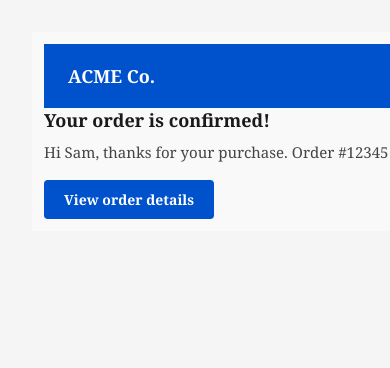
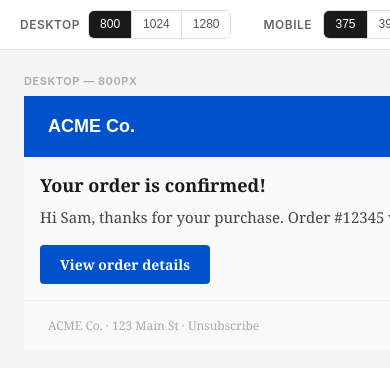
Before and after one commit to sambaines/panes, a React (Vite) app: page / in a window 390 px wide. Shown: the top 368 px of the page. Built offline with nearby package versions, Linux system fonts and the light colour scheme.

Commit message:
Step 4: Select options for different widths to view emails on desktop and mobile frames

```diff
--- /dev/null
+++ b/src/App.css
@@ -0,0 +1,99 @@
+.app {
+  min-height: 100vh;
+  display: flex;
+  flex-direction: column;
+}
+
+/* ── Controls bar ─────────────────────────────────── */
+
+.controls {
+  display: flex;
+  align-items: center;
+  gap: 8px;
+  padding: 10px 20px;
+  background: #fff;
+  border-bottom: 1px solid #e4e4e4;
+  position: sticky;
+  top: 0;
+  z-index: 10;
+}
+
+.controls__divider {
+  width: 1px;
+  height: 20px;
+  background: #e4e4e4;
+  margin: 0 8px;
+}
+
+/* ── Width picker ─────────────────────────────────── */
+
+.width-picker {
+  display: flex;
+  align-items: center;
+  gap: 8px;
+}
+
+.width-picker__label {
+  font-size: 12px;
+  font-weight: 600;
+  color: #666;
+  letter-spacing: 0.04em;
+  text-transform: uppercase;
+  min-width: 52px;
+}
+
+.width-picker__buttons {
+  display: flex;
+  border: 1px solid #ddd;
+  border-radius: 6px;
+  overflow: hidden;
+}
+
+.width-picker__buttons button {
+  padding: 4px 11px;
+  border: none;
+  border-right: 1px solid #ddd;
+  background: #fff;
+  font-size: 12px;
+  color: #555;
+  cursor: pointer;
+  line-height: 1.6;
+  transition: background 0.1s;
+}
+
+.width-picker__buttons button:last-child {
+  border-right: none;
+}
+
+.width-picker__buttons button:hover:not(.active) {
+  background: #f5f5f5;
+}
+
+.width-picker__buttons button.active {
+  background: #1a1a1a;
+  color: #fff;
+}
+
+/* ── Panes ────────────────────────────────────────── */
+
+.panes {
+  display: flex;
+  gap: 40px;
+  padding: 24px;
+  align-items: flex-start;
+}
+
+.pane-col {
+  display: flex;
+  flex-direction: column;
+  gap: 8px;
+  flex-shrink: 0;
+}
+
+.pane-label {
+  font-size: 11px;
+  font-weight: 600;
+  color: #aaa;
+  letter-spacing: 0.05em;
+  text-transform: uppercase;
+}
--- a/src/App.tsx
+++ b/src/App.tsx
@@ -1,35 +1,73 @@
+import { useState } from 'react'
 import { EmailPane } from './EmailPane'
+import { WidthPicker } from './WidthPicker'
+import './App.css'
+
+const DESKTOP_PRESETS = [800, 1024, 1280]
+const MOBILE_PRESETS = [375, 390, 414]
 
 const SAMPLE_HTML = `<!DOCTYPE html>
 <html>
 <head>
 <style>
-  body { font-family: Georgia, serif; background: #f9f9f9; margin: 0; padding: 24px; }
-  h1 { font-size: 22px; color: #1a1a1a; margin-bottom: 8px; }
-  p { font-size: 15px; color: #444; line-height: 1.6; margin-bottom: 16px; }
+  body { font-family: Georgia, serif; background: #f9f9f9; margin: 0; padding: 0; }
   .header { background: #0052cc; padding: 20px 24px; }
-  .header h2 { color: #fff; margin: 0; font-size: 18px; }
+  .header h2 { color: #fff; margin: 0; font-size: 18px; font-family: sans-serif; }
+  .body { padding: 24px; }
+  h1 { font-size: 22px; color: #1a1a1a; margin: 0 0 8px; }
+  p { font-size: 15px; color: #444; line-height: 1.6; margin: 0 0 16px; }
   .cta { display: inline-block; padding: 10px 20px; background: #0052cc; color: #fff;
          border-radius: 4px; font-size: 14px; font-weight: 600; text-decoration: none; }
+  .footer { padding: 16px 24px; font-size: 12px; color: #aaa; border-top: 1px solid #eee; }
   @media (max-width: 480px) {
-    body { padding: 12px; }
+    .body { padding: 16px; }
     h1 { font-size: 18px; }
   }
 </style>
 </head>
 <body>
   <div class="header"><h2>ACME Co.</h2></div>
-  <h1>Your order is confirmed!</h1>
-  <p>Hi Sam, thanks for your purchase. Order #12345 will ship within 2 business days.</p>
-  <a class="cta" href="#">View order details</a>
+  <div class="body">
+    <h1>Your order is confirmed!</h1>
+    <p>Hi Sam, thanks for your purchase. Order #12345 will ship within 2 business days.</p>
+    <a class="cta" href="#">View order details</a>
+  </div>
+  <div class="footer">ACME Co. · 123 Main St · Unsubscribe</div>
 </body>
 </html>`
 
 function App() {
+  const [desktopWidth, setDesktopWidth] = useState(800)
+  const [mobileWidth, setMobileWidth] = useState(375)
+
   return (
-    <div style={{ display: 'flex', gap: 32, padding: 32, alignItems: 'flex-start' }}>
-      <EmailPane html={SAMPLE_HTML} width={800} />
-      <EmailPane html={SAMPLE_HTML} width={375} />
+    <div className="app">
+      <header className="controls">
+        <WidthPicker
+          label="Desktop"
+          value={desktopWidth}
+          options={DESKTOP_PRESETS}
+          onChange={setDesktopWidth}
+        />
+        <div className="controls__divider" />
+        <WidthPicker
+          label="Mobile"
+          value={mobileWidth}
+          options={MOBILE_PRESETS}
+          onChange={setMobileWidth}
+        />
+      </header>
+
+      <main className="panes">
+        <div className="pane-col">
+          <div className="pane-label">Desktop — {desktopWidth}px</div>
+          <EmailPane html={SAMPLE_HTML} width={desktopWidth} />
+        </div>
+        <div className="pane-col">
+          <div className="pane-label">Mobile — {mobileWidth}px</div>
+          <EmailPane html={SAMPLE_HTML} width={mobileWidth} />
+        </div>
+      </main>
     </div>
   )
 }
--- /dev/null
+++ b/src/WidthPicker.tsx
@@ -0,0 +1,25 @@
+interface Props {
+  label: string
+  value: number
+  options: number[]
+  onChange: (v: number) => void
+}
+
+export function WidthPicker({ label, value, options, onChange }: Props) {
+  return (
+    <div className="width-picker">
+      <span className="width-picker__label">{label}</span>
+      <div className="width-picker__buttons">
+        {options.map(opt => (
+          <button
+            key={opt}
+            className={opt === value ? 'active' : ''}
+            onClick={() => onChange(opt)}
+          >
+            {opt}
+          </button>
+        ))}
+      </div>
+    </div>
+  )
+}
```
